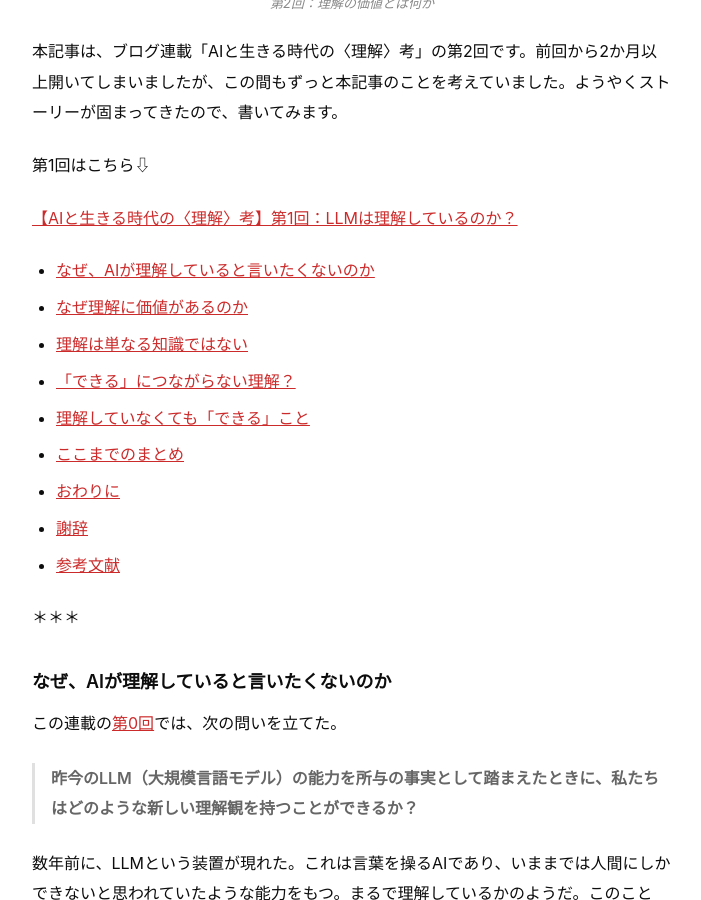
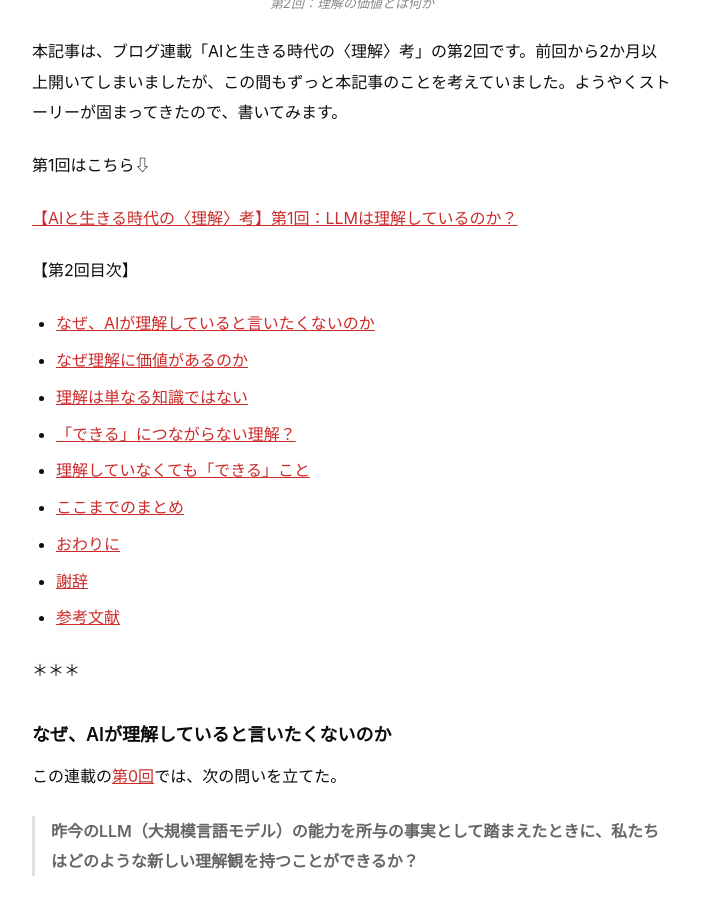
Before and after one commit to rmaruy3/rmaruy3.github.io, a Jekyll site: the page built from _posts/2026-05-04-post.md, in a window 1280 px wide and 900 px high, scrolled down 626 px. Shown: the whole window, without its empty margins (288-989 px from the left). Built offline with Jekyll 4.4.1, drawn with Linux system fonts in a browser that asks for light colours.

Commit message:
Add table of contents for the second post

```diff
--- a/_posts/2026-05-04-post.md
+++ b/_posts/2026-05-04-post.md
@@ -19,6 +19,8 @@ image: /assets/images/AIと生きる時代の〈理解〉考.png
 
 [【AIと生きる時代の〈理解〉考】第1回：LLMは理解しているのか？](https://rmaruy3.github.io/blog/2026/02/17/post.html)
 
+
+【第2回目次】
 - [なぜ、AIが理解していると言いたくないのか](#なぜAIが理解していると言いたくないのか)
 - [なぜ理解に価値があるのか](#なぜ理解に価値があるのか)
 - [理解は単なる知識ではない](#理解は単なる知識ではない)
```
